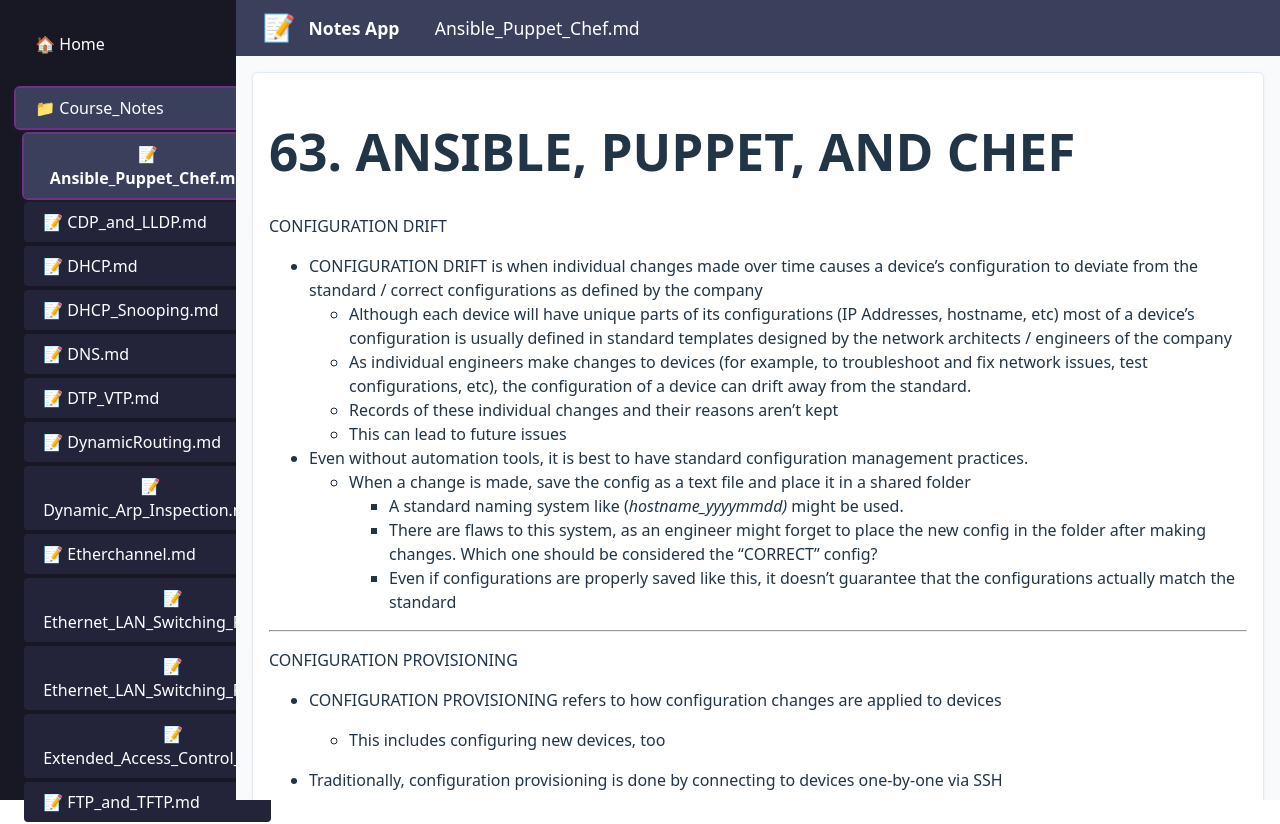
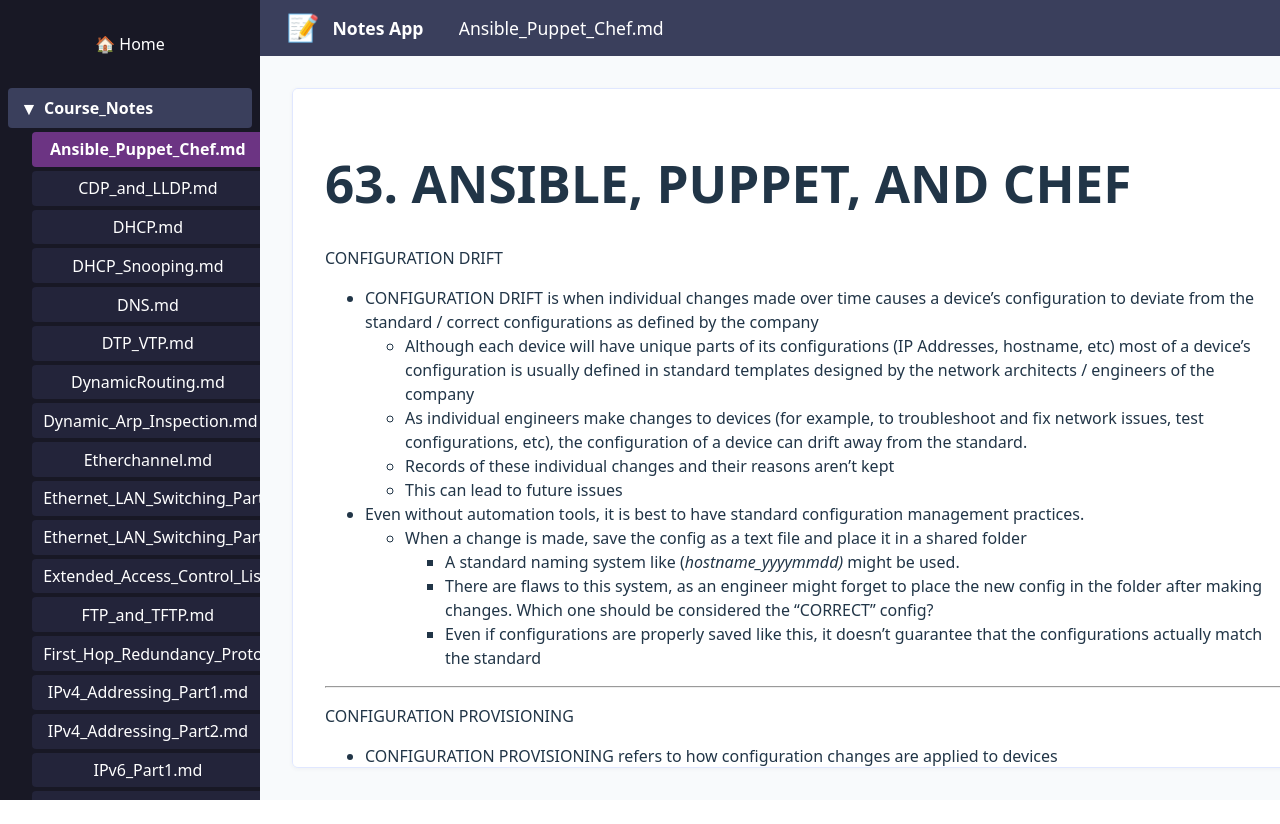
Before and after one commit to postname/MakiWeb, a React (Vite) app: page /notes in a window 1280 px wide. Shown: the top 824 px of the page. After the commit the page ends 800 px from the top, so only its background shows below. Built offline with nearby package versions, Linux system fonts and the light colour scheme.

Commit message:
removed css from notes, made it seperate

```diff
--- /dev/null
+++ b/src/Notes.css
@@ -0,0 +1,110 @@
+/* Sidebar styles */
+.notes-sidebar {
+  width: 260px;
+  background: #181825;
+  color: #fff;
+  display: flex;
+  flex-direction: column;
+  padding: 0;
+  height: 100vh;
+  overflow: hidden;
+}
+
+.notes-sidebar-top {
+  padding: 1em 1em 0.5em 1em;
+  flex-shrink: 0;
+}
+
+.notes-sidebar-list {
+  flex: 1;
+  overflow-y: auto;
+  padding: 0 0.5em 1em 0.5em;
+}
+
+.notes-folder {
+  margin-bottom: 4px;
+}
+
+.notes-folder-btn {
+  background: #23243a;
+  width: 100%;
+  margin-bottom: 2px;
+  justify-content: flex-start;
+  font-weight: bold;
+  cursor: pointer;
+  display: flex;
+  align-items: center;
+  border: none;
+  color: inherit;
+  padding: 0.5em 0.75em;
+  border-radius: 4px;
+}
+
+.notes-folder-btn.pressed {
+  background: #3a3f5c !important;
+}
+
+.notes-file-btn {
+  background: #23243a;
+  width: 95%;
+  margin: 2px 0 2px 1.5em;
+  justify-content: flex-start;
+  cursor: pointer;
+  border: none;
+  color: inherit;
+  padding: 0.4em 0.7em;
+  border-radius: 4px;
+}
+
+.notes-file-btn.pressed {
+  background: #6c3483 !important;
+  font-weight: bold;
+}
+
+/* Main content */
+.notes-main {
+  flex: 1;
+  display: flex;
+  flex-direction: column;
+  background: #f8fafc;
+  min-width: 0;
+  height: 100vh;
+  overflow: hidden;
+}
+
+.notes-topbar {
+  height: 56px;
+  background: #3a3f5c;
+  color: #fff;
+  display: flex;
+  align-items: center;
+  padding: 0 1.5em;
+  font-weight: bold;
+  font-size: 1.1em;
+  flex-shrink: 0;
+}
+
+.notes-preview-container {
+  flex: 1;
+  overflow-y: auto;
+  padding: 2em;
+  min-width: 0;
+  min-height: 0;
+  display: flex;
+  flex-direction: column;
+}
+
+.notes-preview {
+  text-align: left;
+  background: #fff;
+  border-radius: 6px;
+  padding: 2em;
+  border: 1px solid #e0e7ff;
+  box-shadow: 0 1px 4px rgba(60,72,88,0.06);
+  width: 100%;
+  height: 100%;
+  overflow: auto;
+  flex: 1;
+  min-width: 0;
+  min-height: 0;
+}
--- a/src/Notes.jsx
+++ b/src/Notes.jsx
@@ -2,8 +2,8 @@
 import ReactMarkdown from 'react-markdown'
 import { Link } from 'react-router-dom'
 import './App.css'
+import './Notes.css'
 
-// Import all markdown files in the notes directory and subdirectories
 const files = import.meta.glob('/src/notes/**/*.md', { as: 'raw', eager: true })
 
 // Organize files by folder
@@ -24,81 +24,90 @@
 function Notes() {
   const [selectedFolder, setSelectedFolder] = useState(firstFolder)
   const [selectedFile, setSelectedFile] = useState(firstFile)
+  const [expandedFolders, setExpandedFolders] = useState(
+    folderNames.reduce((acc, folder) => ({ ...acc, [folder]: true }), {})
+  )
 
   const content =
     selectedFolder && selectedFile
       ? notesByFolder[selectedFolder][selectedFile]
       : ''
 
+  const handleFolderClick = (folder) => {
+    setExpandedFolders((prev) => ({
+      ...prev,
+      [folder]: !prev[folder],
+    }))
+    // If collapsing, don't change selection. If expanding, select first file if none selected.
+    if (!expandedFolders[folder] && Object.keys(notesByFolder[folder]).length > 0) {
+      setSelectedFolder(folder)
+      setSelectedFile(Object.keys(notesByFolder[folder])[0])
+    }
+  }
+
   return (
-    <div style={{ display: 'flex', height: '100vh', background: '#23243a' }}>
+    <div style={{ display: 'flex', height: '100vh', background: '#23243a', overflow: 'hidden' }}>
       {/* Sidebar */}
-      <div style={{
-        width: 220, background: '#181825', color: '#fff', padding: '1em 0.5em', display: 'flex', flexDirection: 'column'
+      <div className="notes-sidebar">
+        <div className="notes-sidebar-top">
+          <Link to="/" className="btn" style={{ marginBottom: '1em', alignSelf: 'flex-start' }}>🏠 Home</Link>
+        </div>
+        <div className="notes-sidebar-list">
+          {folderNames.map(folder => (
+            <div key={folder} className="notes-folder">
+              <button
+                className={`notes-folder-btn${folder === selectedFolder ? ' pressed' : ''}`}
+                onClick={() => handleFolderClick(folder)}
+                type="button"
+              >
+                <span style={{
+                  display: 'inline-block',
+                  width: 18,
+                  textAlign: 'center',
+                  marginRight: 6,
+                  fontSize: '1.1em'
                 }}>
-        <Link to="/" className="btn" style={{ marginBottom: '1em', alignSelf: 'flex-start' }}>🏠 Home</Link>
-        {folderNames.map(folder => (
-          <div key={folder} style={{ marginBottom: 8 }}>
-            <div
-              className={`btn${folder === selectedFolder ? ' pressed' : ''}`}
-              style={{
-                background: folder === selectedFolder ? '#3a3f5c' : '#23243a',
-                width: '100%',
-                marginBottom: 4,
-                justifyContent: 'flex-start'
-              }}
+                  {expandedFolders[folder] ? '▼' : '▶'}
+                </span>
+                <span>{folder}</span>
+              </button>
+              {expandedFolders[folder] && (
+                <div>
+                  {Object.keys(notesByFolder[folder]).map(file => (
+                    <button
+                      key={file}
+                      className={`notes-file-btn${folder === selectedFolder && file === selectedFile ? ' pressed' : ''}`}
                       onClick={() => {
                         setSelectedFolder(folder)
-                setSelectedFile(Object.keys(notesByFolder[folder])[0])
+                        setSelectedFile(file)
                       }}
+                      type="button"
                     >
-              📁 {folder}
+                      {file}
+                    </button>
+                  ))}
                 </div>
-            {/* Files */}
-            {folder === selectedFolder && Object.keys(notesByFolder[folder]).map(file => (
-              <div
-                key={file}
-                className={`btn${file === selectedFile ? ' pressed' : ''}`}
-                style={{
-                  background: file === selectedFile ? '#6c3483' : '#23243a',
-                  width: '95%',
-                  margin: '2px 0 2px 1em',
-                  justifyContent: 'flex-start',
-                  fontWeight: file === selectedFile ? 'bold' : 'normal'
-                }}
-                onClick={() => setSelectedFile(file)}
-              >
-                📝 {file}
+              )}
             </div>
           ))}
         </div>
-        ))}
       </div>
       {/* Main content */}
-      <div style={{ flex: 1, display: 'flex', flexDirection: 'column', background: '#f8fafc' }}>
+      <div className="notes-main">
         {/* Top bar */}
-        <div style={{
-          height: 56, background: '#3a3f5c', color: '#fff', display: 'flex', alignItems: 'center', padding: '0 1.5em', fontWeight: 'bold', fontSize: '1.1em'
-        }}>
+        <div className="notes-topbar">
           <span style={{ fontSize: '1.5em', marginRight: '0.5em' }}>📝</span>
           Notes App
           {selectedFile && (
-            <span style={{ marginLeft: '2em', fontWeight: 'normal', fontSize: '1em' }}>
+            <span style={{ marginLeft: '2em', fontWeight: 'normal', fontSize: '1em', whiteSpace: 'nowrap', overflow: 'hidden', textOverflow: 'ellipsis', maxWidth: '60vw' }}>
               {selectedFile}
             </span>
           )}
         </div>
         {/* Preview */}
-        <div style={{ flex: 1, display: 'flex', flexDirection: 'column', padding: '1em', overflow: 'auto' }}>
+        <div className="notes-preview-container">
           {content ? (
-            <div style={{
-              textAlign: 'left',
-              background: '#fff',
-              borderRadius: 6,
-              padding: '1em',
-              border: '1px solid #e0e7ff',
-              boxShadow: '0 1px 4px rgba(60,72,88,0.06)'
-            }}>
+            <div className="notes-preview">
               <ReactMarkdown>{content}</ReactMarkdown>
             </div>
           ) : (
```
Lines whose indentation alone changed are shown as unchanged.
